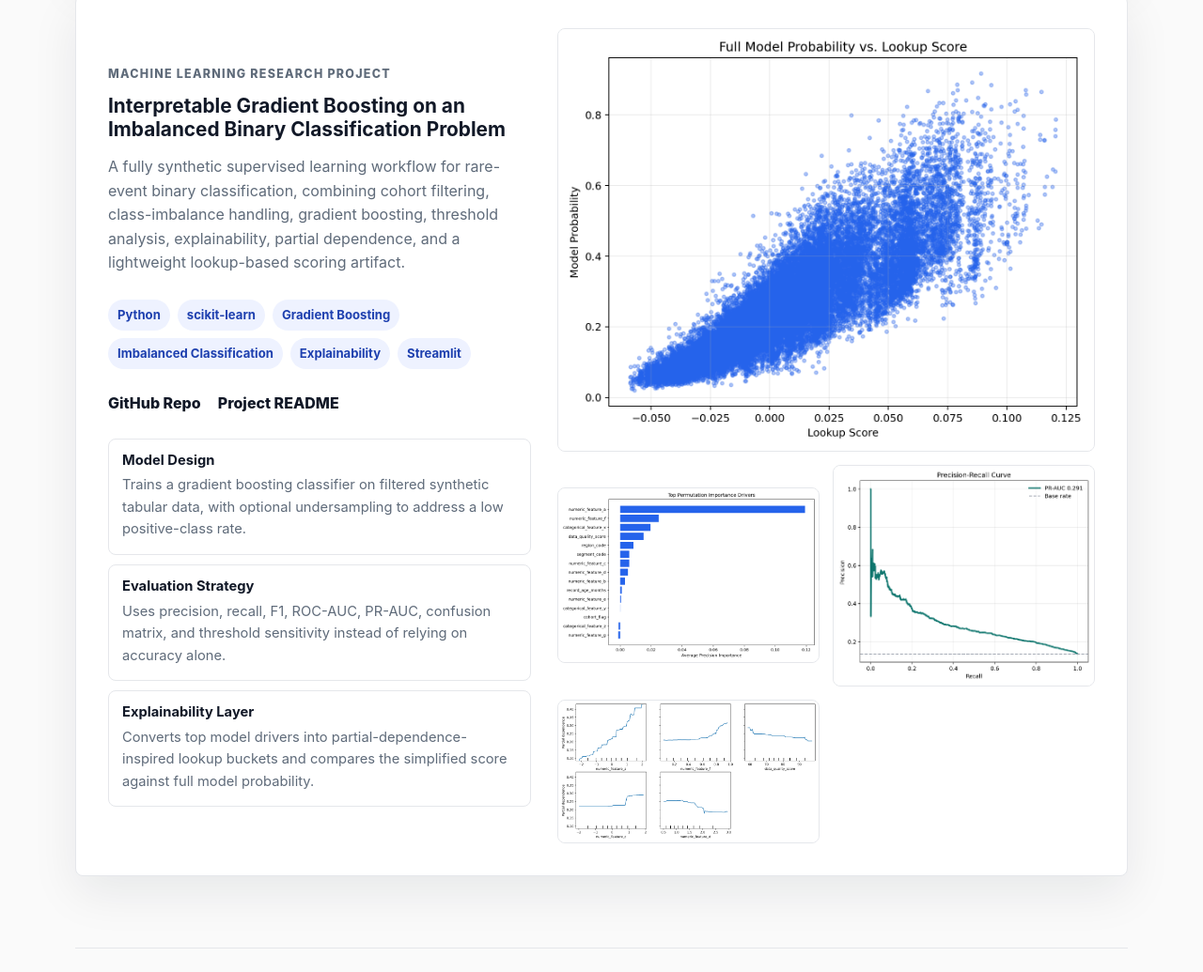
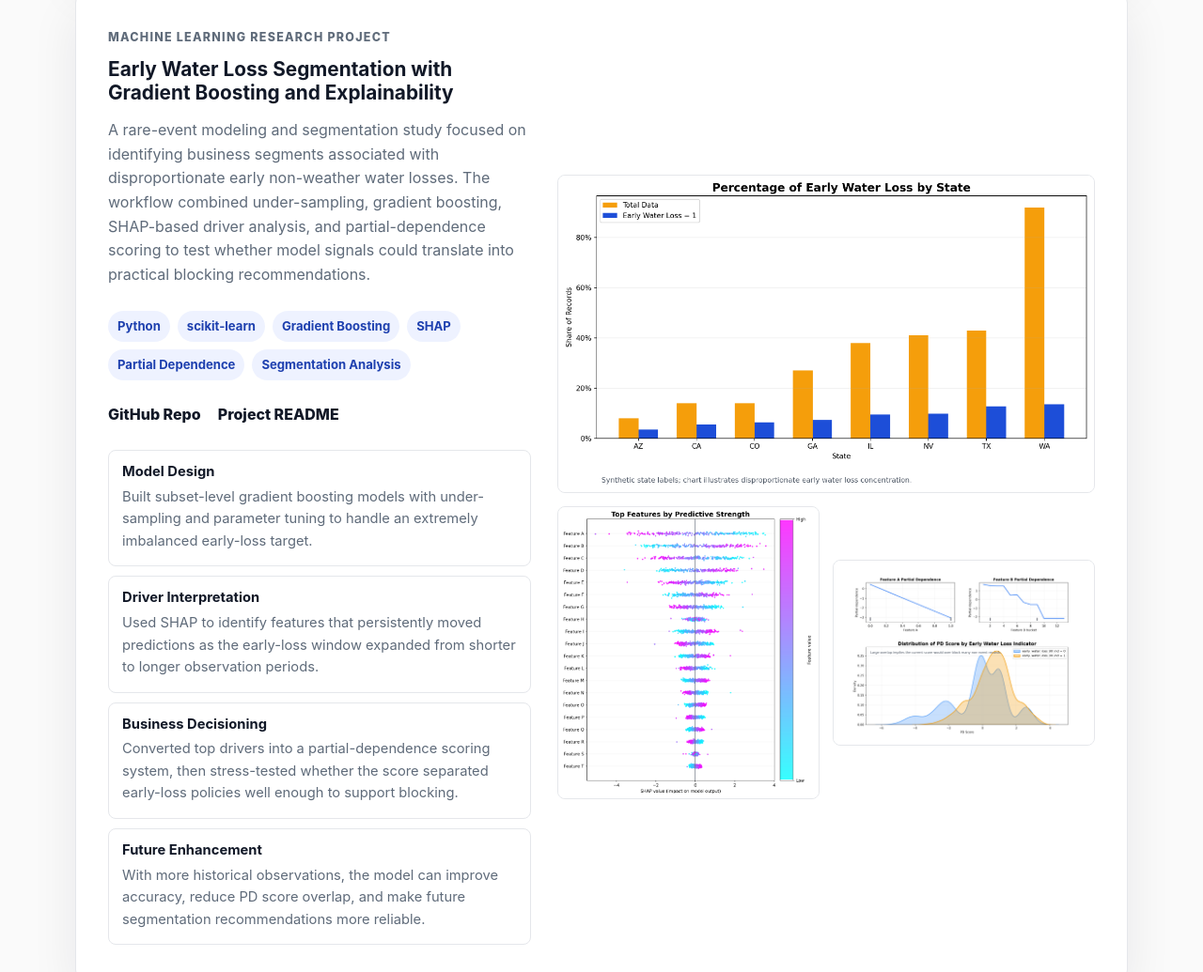
Before and after one commit to jamesjiangyuhao/jamesjiangyuhao.github.io, a plain HTML site: page index.html in a window 1280 px wide. Shown: the part 3194-4229 px from the top of the page at 94% size. Drawn offline with Linux system fonts and the light colour scheme.

Commit message:
Replace ML project visuals with public early water charts

```diff
--- a/index.html
+++ b/index.html
@@ -190,19 +190,20 @@
         <article class="project-card">
           <div class="project-copy">
             <p class="project-type">Machine learning research project</p>
-            <h4>Interpretable Gradient Boosting on an Imbalanced Binary Classification Problem</h4>
+            <h4>Early Water Loss Segmentation with Gradient Boosting and Explainability</h4>
             <p>
-              A fully synthetic supervised learning workflow for rare-event binary classification, combining cohort
-              filtering, class-imbalance handling, gradient boosting, threshold analysis, explainability, partial
-              dependence, and a lightweight lookup-based scoring artifact.
+              A rare-event modeling and segmentation study focused on identifying business segments associated with
+              disproportionate early non-weather water losses. The workflow combined under-sampling, gradient boosting,
+              SHAP-based driver analysis, and partial-dependence scoring to test whether model signals could translate
+              into practical blocking recommendations.
             </p>
             <div class="tag-list">
               <span>Python</span>
               <span>scikit-learn</span>
               <span>Gradient Boosting</span>
-              <span>Imbalanced Classification</span>
-              <span>Explainability</span>
-              <span>Streamlit</span>
+              <span>SHAP</span>
+              <span>Partial Dependence</span>
+              <span>Segmentation Analysis</span>
             </div>
             <div class="project-links">
               <a href="https://github.com/jamesjiangyuhao/interpretable-imbalanced-classification">GitHub Repo</a>
@@ -212,39 +213,43 @@
               <article>
                 <h5>Model Design</h5>
                 <p>
-                  Trains a gradient boosting classifier on filtered synthetic tabular data, with optional
-                  undersampling to address a low positive-class rate.
+                  Built subset-level gradient boosting models with under-sampling and parameter tuning to handle an
+                  extremely imbalanced early-loss target.
                 </p>
               </article>
               <article>
-                <h5>Evaluation Strategy</h5>
+                <h5>Driver Interpretation</h5>
                 <p>
-                  Uses precision, recall, F1, ROC-AUC, PR-AUC, confusion matrix, and threshold sensitivity
-                  instead of relying on accuracy alone.
+                  Used SHAP to identify features that persistently moved predictions as the early-loss window expanded
+                  from shorter to longer observation periods.
                 </p>
               </article>
               <article>
-                <h5>Explainability Layer</h5>
+                <h5>Business Decisioning</h5>
                 <p>
-                  Converts top model drivers into partial-dependence-inspired lookup buckets and compares the
-                  simplified score against full model probability.
+                  Converted top drivers into a partial-dependence scoring system, then stress-tested whether the
+                  score separated early-loss policies well enough to support blocking.
+                </p>
+              </article>
+              <article>
+                <h5>Future Enhancement</h5>
+                <p>
+                  With more historical observations, the model can improve accuracy, reduce PD score overlap, and make
+                  future segmentation recommendations more reliable.
                 </p>
               </article>
             </div>
           </div>
-          <div class="project-gallery" aria-label="Interpretable classification dashboard previews">
+          <div class="project-gallery" aria-label="Early water loss modeling presentation previews">
             <div class="project-visual">
-              <img src="assets/imbalanced_model_vs_lookup_score.png" alt="Full model probability versus lookup score scatter plot" />
+              <img src="assets/early_water_state_problem.png" alt="Synthetic state-level early water loss concentration chart" />
             </div>
             <div class="project-gallery-grid">
               <div class="project-visual">
-                <img src="assets/imbalanced_feature_importance.png" alt="Top feature importance chart for imbalanced classification model" />
+                <img src="assets/early_water_shap_strength.png" alt="Synthetic SHAP value chart showing top predictive features" />
               </div>
               <div class="project-visual">
-                <img src="assets/imbalanced_precision_recall_curve.png" alt="Precision recall curve for imbalanced classification model" />
-              </div>
-              <div class="project-visual">
-                <img src="assets/imbalanced_partial_dependence.png" alt="Partial dependence plots for top features" />
+                <img src="assets/early_water_pd_overlap.png" alt="Synthetic partial dependence score overlap chart showing over-blocking risk" />
               </div>
             </div>
           </div>
```
Also changed, not shown: assets/early_water_pd_overlap.png (added), assets/early_water_shap_strength.png (added), assets/early_water_state_problem.png (added), assets/imbalanced_feature_importance.png (deleted), assets/imbalanced_model_vs_lookup_score.png (deleted), assets/imbalanced_partial_dependence.png (deleted), assets/imbalanced_precision_recall_curve.png (deleted).
